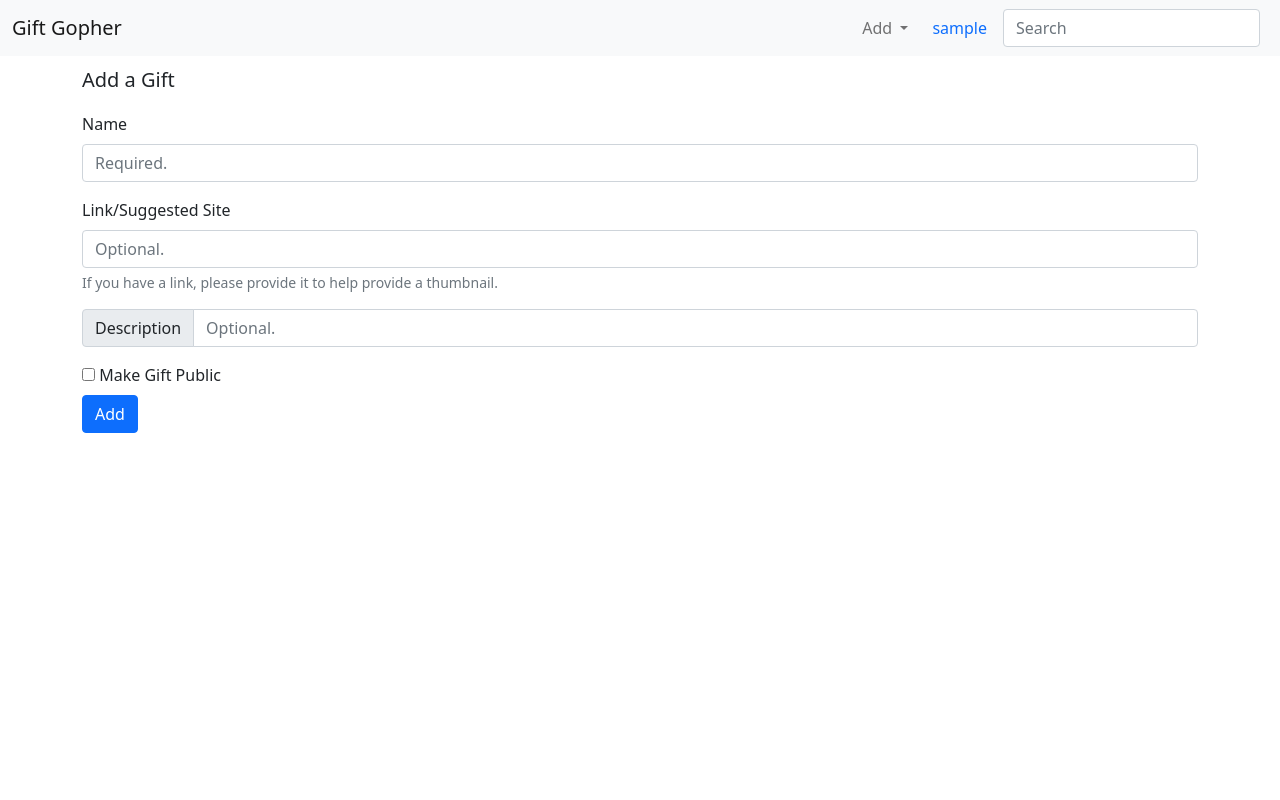
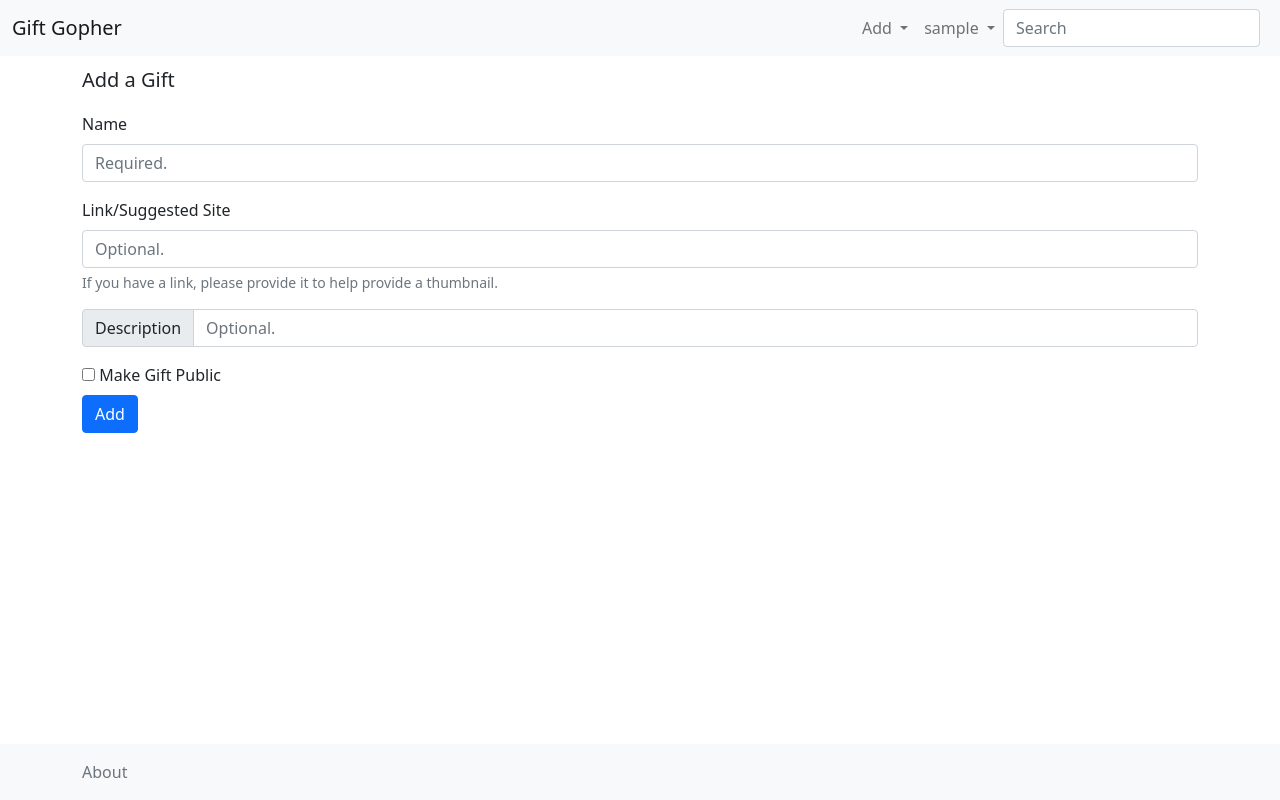
Before and after one commit to tobywiedenhoefer/giftgopher, a Flask app: a page that uses templates/layout.html in a window 1280 px wide. Run offline with Flask 2, Linux system fonts and the light colour scheme; the visitor is signed in with stand-in values (Sample User, id 1); data comes from the database, SQL or seed files in the repository.

Commit message:
Added Footer and inactive about text

```diff
--- a/templates/layout.html
+++ b/templates/layout.html
@@ -15,7 +15,7 @@
     <link href="https://cdn.jsdelivr.net/npm/bootstrap@5.0.1/dist/css/bootstrap.min.css" rel="stylesheet" integrity="sha384-+0n0xVW2eSR5OomGNYDnhzAbDsOXxcvSN1TPprVMTNDbiYZCxYbOOl7+AMvyTG2x" crossorigin="anonymous">
     <style>{% block addcss %}{% endblock %}</style>
 </head>
-<body>
+<body class="d-flex flex-column min-vh-100">
     <!-- Nav Bar -->
     <nav class="navbar navbar-expand-lg navbar-light bg-light navbar-expand">
         <div class="container-fluid">
@@ -25,7 +25,8 @@
             {% if current_user.is_authenticated %}
             <div class="collapse navbar-collapse" id="navbarSupportedContent">
                 <ul class="navbar-nav ms-auto">
-                    <li class="nav-item dropdown">
+                    <!-- Add Gifts or Holidays -->
+                    <li class="nav-item dropdown dropdown-menu-right">
                         <a class="nav-link dropdown-toggle" href="#" id="navbarDropdown" role="button" data-bs-toggle="dropdown" aria-expanded="false">
                             Add
                         </a>
@@ -34,9 +35,18 @@
                             <li><a class="dropdown-item" href="#">Holidays</a></li>
                         </ul>
                     </li>
+                    <!-- Profile or Log Out -->
+                    <li class="nav-item dropdown">
+                        <a class="nav-link dropdown-toggle" href="#" id="navbarDropdown" role="button" data-bs-toggle="dropdown" aria-expanded="false">
+                            {{current_user.username}}
+                        </a>
+                        <ul class="dropdown-menu" aria-labelledby="navbarDropdown">
+                            <li><a class="dropdown-item" href="{{url_for('profile', username=current_user.username)}}">Profile</a></li>
+                            <li><a class="dropdown-item" href="{{url_for('logout')}}">Log Out</a></li>
+                        </ul>
+                    </li>
                 </ul>
             </div>
-            <a class="nav-link active ms-auto" href="#">{{current_user.username}}</a>
             <form class="d-flex">
                 <input class="form-control me-2" type="search" placeholder="Search" aria-label="Search">
             </form>
@@ -61,6 +71,15 @@
     </nav>
     <!-- body content -->
     {% block bodycontent %}{% endblock %}
+    <!-- footer -->
+    <footer class="footer mt-auto py-3 bg-light">
+        {% block footercontent %}{% endblock %}
+        <div class="container">
+            <span class="text-muted">
+                About
+            </span>
+        </div>
+    </footer>
     <!-- Bootstrap JS dependencies -->
     <script src="https://cdn.jsdelivr.net/npm/bootstrap@5.0.1/dist/js/bootstrap.bundle.min.js" integrity="sha384-gtEjrD/SeCtmISkJkNUaaKMoLD0//ElJ19smozuHV6z3Iehds+3Ulb9Bn9Plx0x4" crossorigin="anonymous"></script>
 </body>
--- a/templates/profile.html
+++ b/templates/profile.html
@@ -30,9 +30,9 @@
         {% endfor %}
     </div>
     {% elif owner %}
-        <h5 class="text-center">Hmmm, we couldn't find any gifts. Maybe try refreshing the page or <a href="{{url_for('gifts_add', username=current_user.username)}}">add a gift</a>?</h5>
+        <p class="text-center">Hmmm, we couldn't find any gifts. Maybe try refreshing the page or <a href="{{url_for('gifts_add', username=current_user.username)}}">add a gift</a>?</p>
     {% else %}
-        <h5 class="text-center">It looks like {{profile_user}} has not added any gifts (yet)!</h5>
+        <p class="text-center">It looks like {{profile_user}} has not added any gifts (yet)!</p>
     {% endif %}
 </div>
 {% endblock bodycontent%}
```
Also changed, not shown: main.py (+18 -1 lines).
